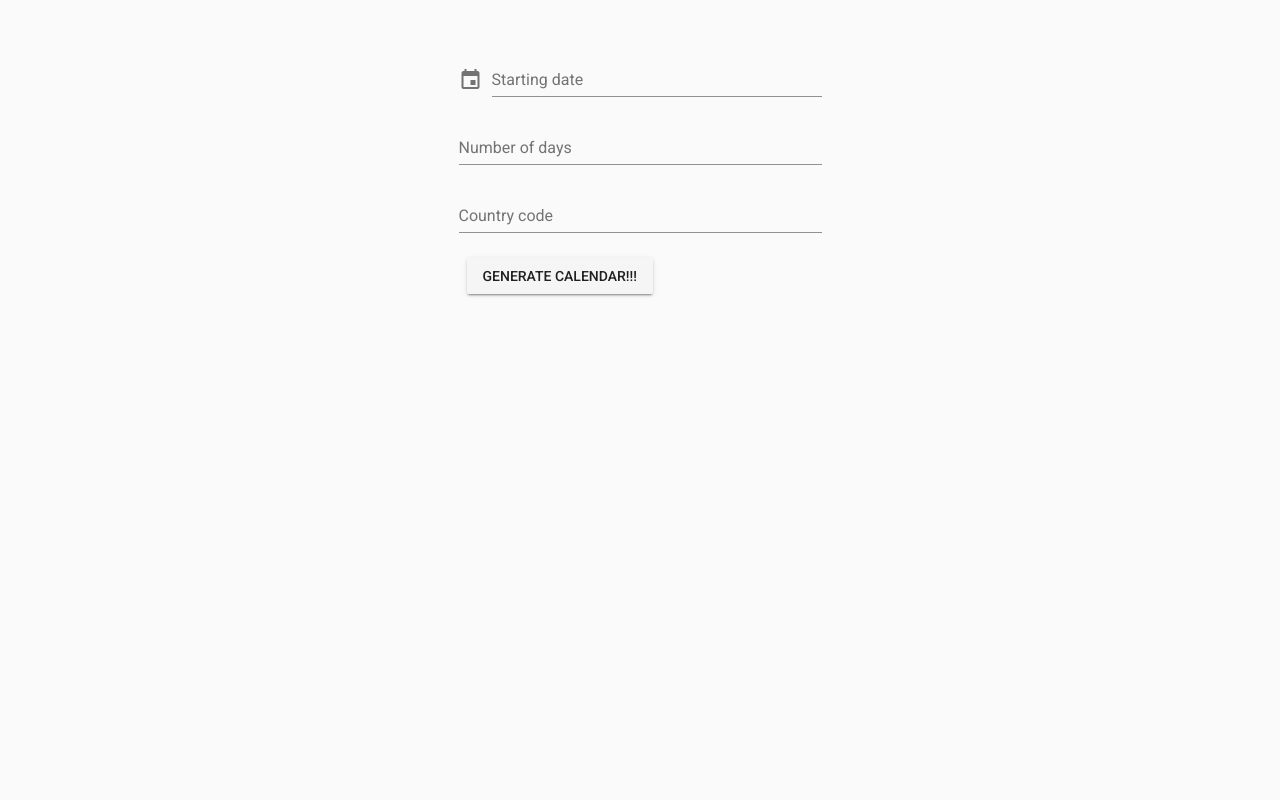
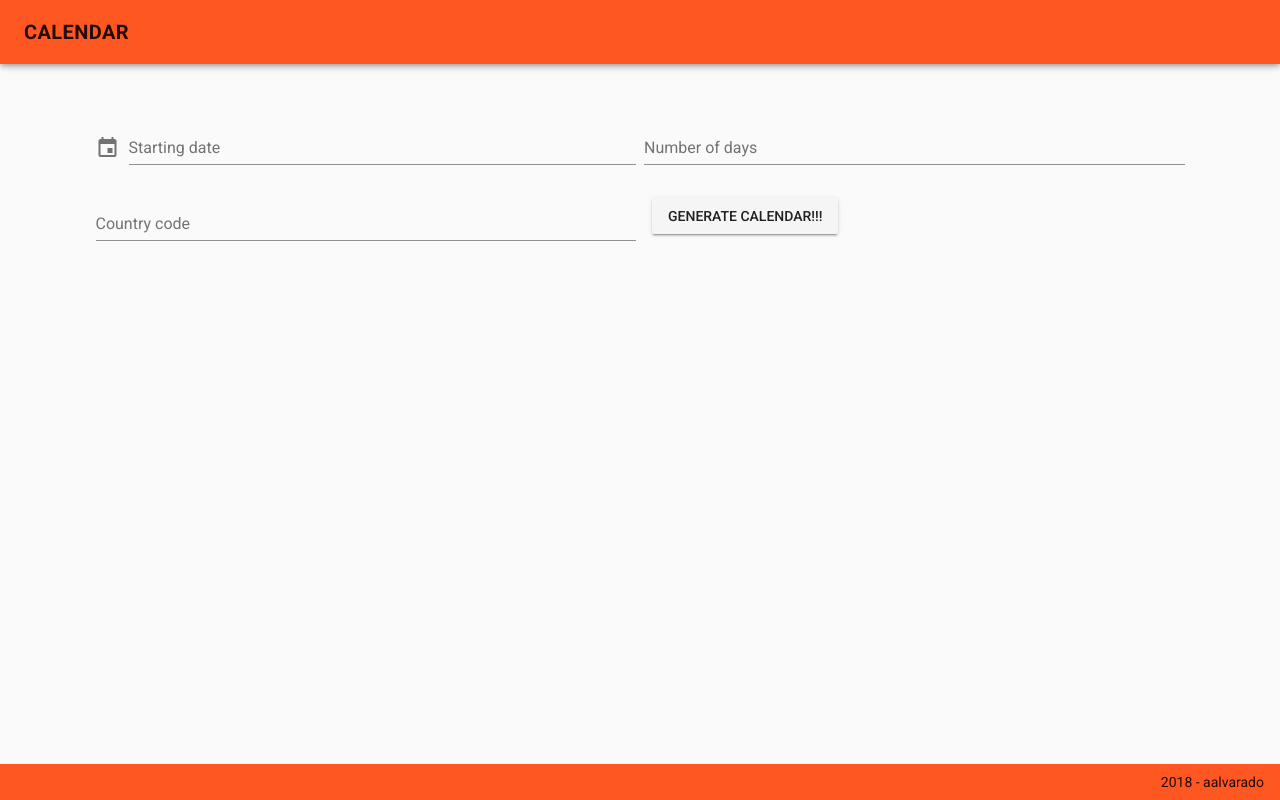
Before and after one commit to feardarkness/monthly-calendar, a Vue app: page /#/ in a window 1280 px wide. Built offline with nearby package versions, Linux system fonts and the light colour scheme.

Commit message:
adding styles to calendar

```diff
--- a/src/App.vue
+++ b/src/App.vue
@@ -1,11 +1,18 @@
 <template>
   <div id="app">
     <v-app>
+      <v-toolbar class="deep-orange">
+        <v-toolbar-title><b>CALENDAR</b></v-toolbar-title>
+      </v-toolbar>
       <v-content>
         <v-container>
           <router-view></router-view>
         </v-container>
       </v-content>
+      <v-footer class="deep-orange pa-3" :absolute="true">
+        <v-spacer></v-spacer>
+        2018 - aalvarado
+      </v-footer>
     </v-app>
   </div>
 </template>
@@ -17,6 +24,4 @@ export default {
 </script>
 
 <style>
-#app {
-}
 </style>
--- a/src/components/Calendar.vue
+++ b/src/components/Calendar.vue
@@ -1,9 +1,8 @@
 <template>
-  <div class="calendar">
-    <v-container>
-      <v-layout row wrap>
-        <v-flex xs12 sm12 offset-md3 md6 offset-lg4 lg4 offset-xl4 xl4>
-          <v-form>
+  <div>
+    <v-container grid-list-md>
+      <v-layout>
+        <v-flex xs12 sm12 md6 lg6 xl6>
           <v-menu
             ref="menu"
             :close-on-content-click="false"
@@ -21,6 +20,7 @@
               v-model="startingDate"
               label="Starting date"
               prepend-icon="event"
+              single-line
               readonly
             ></v-text-field>
             <v-date-picker v-model="startingDate" no-title scrollable>
@@ -29,14 +29,21 @@
               <v-btn flat color="primary" @click="$refs.menu.save(startingDate)">OK</v-btn>
             </v-date-picker>
           </v-menu>
+        </v-flex>
+        <v-flex xs12 sm12 md6 lg6 xl6>
           <v-text-field
             id="days"
             name="days"
             label="Number of days"
             type="Number"
+            single-line
             v-model="daysNumber"
           >
           </v-text-field>
+        </v-flex>
+      </v-layout>
+      <v-layout row wrap>
+        <v-flex xs12 sm12 md6 lg6 xl6>
           <v-text-field
             id="ccode"
             name="ccode"
@@ -46,14 +53,17 @@
             v-model="countryCode"
           >
           </v-text-field>
+        </v-flex>
+        <v-flex xs12 sm12 md6 lg6 xl6>
           <v-btn
             v-on:click="drawCalendar()"
           >
             Generate calendar!!!
           </v-btn>
-          </v-form>
         </v-flex>
-        <v-flex xs12 sm12 md12 lg12 xl12>
+      </v-layout>
+      <v-layout row wrap>
+        <v-flex xs12 sm12 md12 lg12 xl12 align-center justify-center>
           <month
             :key="month.monthName"
             v-for="month of months"
@@ -147,4 +157,9 @@ li {
 a {
   color: #42b983;
 }
+.month {
+  display: inline-block;
+  margin: 10px;
+  vertical-align: top;
+}
 </style>
--- a/src/components/CalendarMonth.vue
+++ b/src/components/CalendarMonth.vue
@@ -10,7 +10,7 @@
       </div>
     </div>
     <div class="month-name">
-      {{monthName}}-{{year}}
+      {{monthName}} - {{year}}
     </div>
     <div>
       <div
@@ -71,6 +71,7 @@ export default {
 <style scoped>
 .month {
   width: 200px;
+  box-shadow: 0 0 7px #212121;
 }
 .day {
   width: 25px;
@@ -83,12 +84,12 @@ export default {
   text-align: center;
 }
 .active {
-  background-color: grey;
+  background-color: #E0E0E0;
 }
 .weekend {
-  background-color: yellow;
+  background-color: #FDD835;
 }
 .weekday {
-  background-color: lawngreen;
+  background-color: #76FF03;
 }
 </style>
```
Lines whose indentation alone changed are shown as unchanged.
